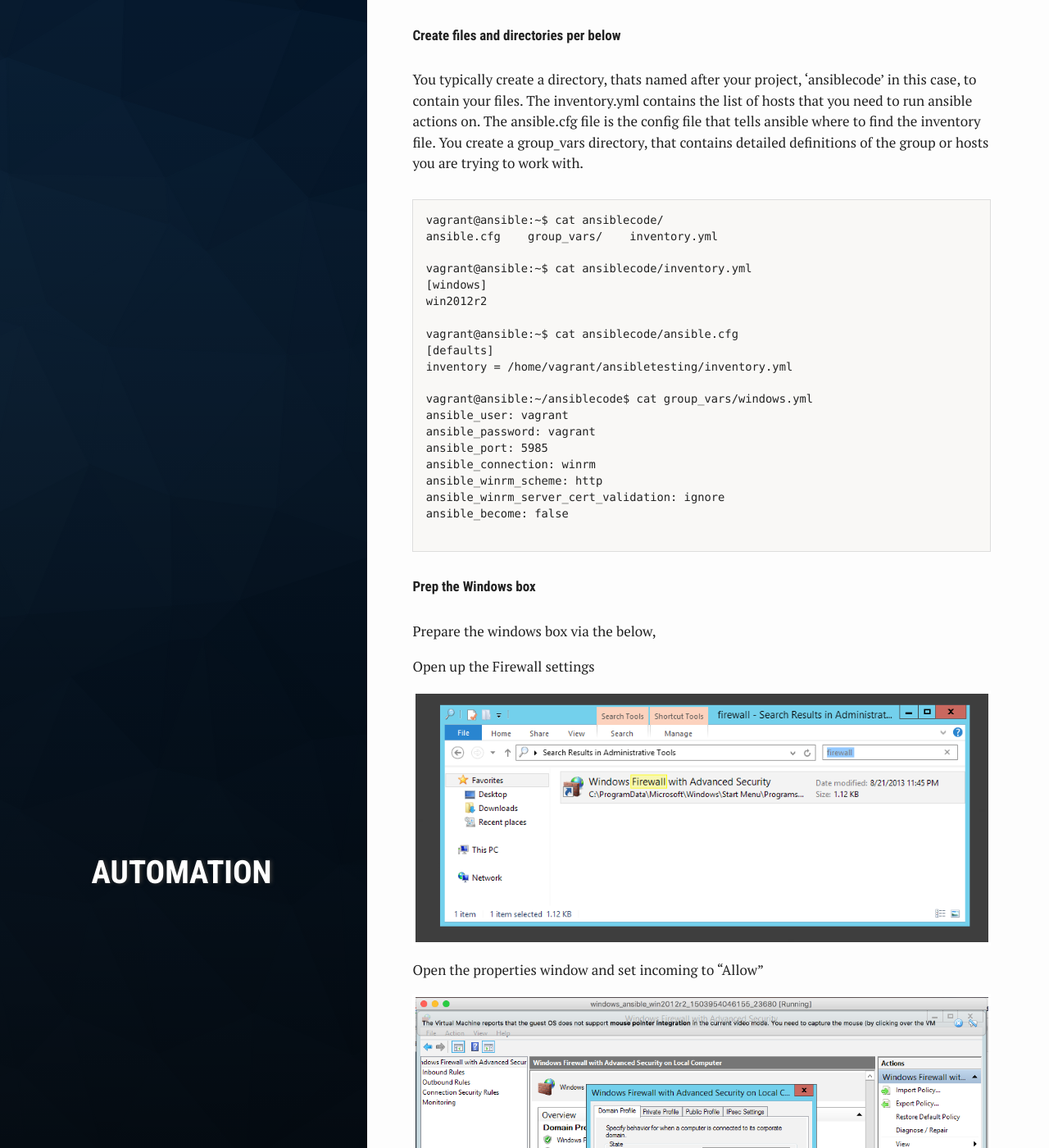
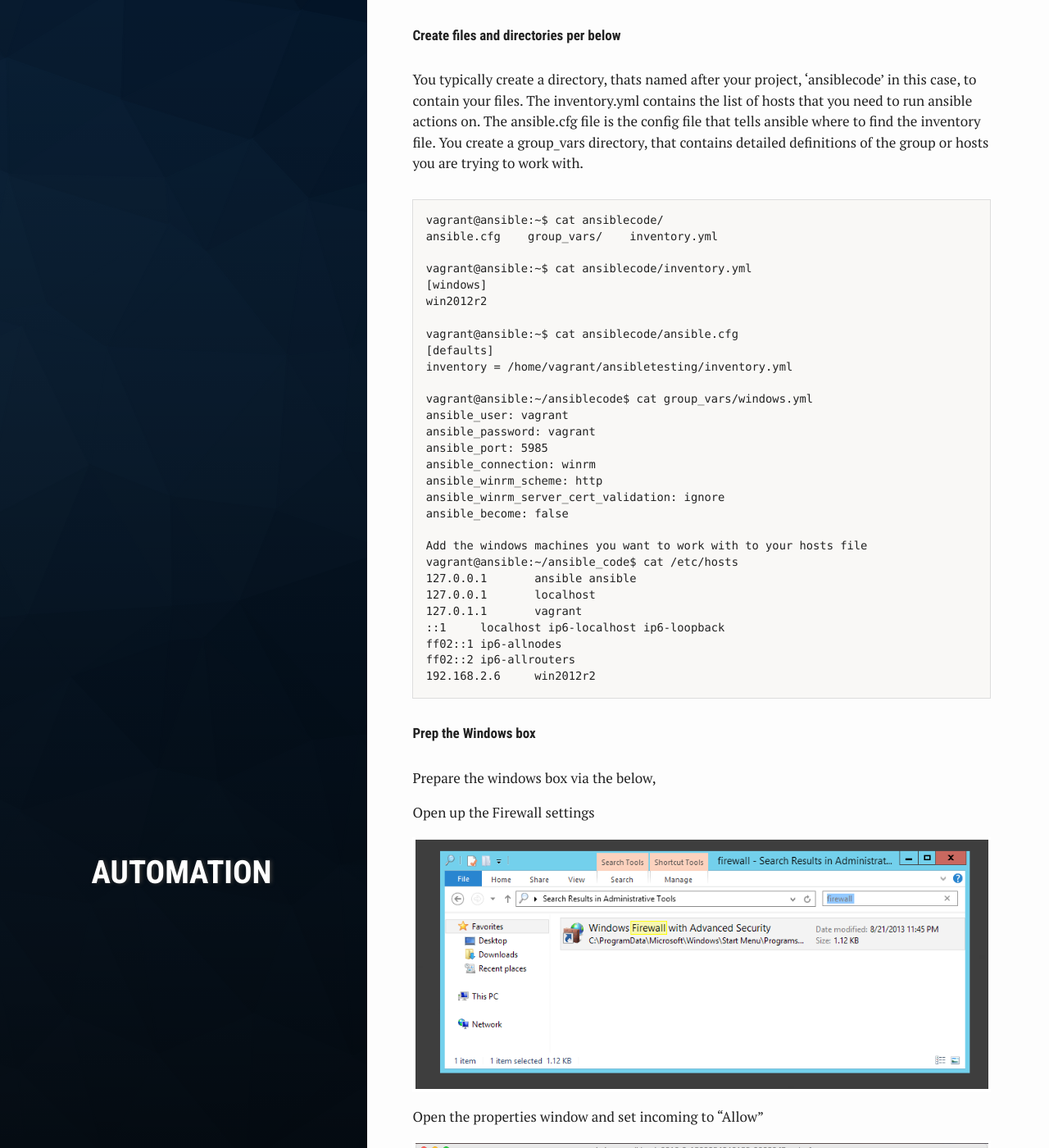
Before and after one commit to qapage/qapage.github.io, a Jekyll site: the page built from _posts/2017-08-28-Ansible-And-Windows-getting-started.md, in a window 1280 px wide and 1400 px high, scrolled down 3087 px. Shown: the whole window at 82% size. Built offline with Jekyll 4.4.1, drawn with Linux system fonts in a browser that asks for light colours.

Commit message:
Updated the ansible and windows post to add in a missing step

````diff
--- a/_posts/2017-08-28-Ansible-And-Windows-getting-started.md
+++ b/_posts/2017-08-28-Ansible-And-Windows-getting-started.md
@@ -137,6 +137,15 @@ ansible_winrm_scheme: http
 ansible_winrm_server_cert_validation: ignore
 ansible_become: false
 
+Add the windows machines you want to work with to your hosts file
+vagrant@ansible:~/ansible_code$ cat /etc/hosts
+127.0.0.1       ansible ansible
+127.0.0.1       localhost
+127.0.1.1       vagrant
+::1     localhost ip6-localhost ip6-loopback
+ff02::1 ip6-allnodes
+ff02::2 ip6-allrouters
+192.168.2.6     win2012r2
 ```
 
 ##### Prep the Windows box
@@ -147,6 +156,7 @@ Open up the Firewall settings
 
 Open the properties window and set incoming to "Allow"
 ![placeholder](/assets/images/firewall_properties.png)
+
 
 ##### Test run!
 Lets try and see if we can run a sample command on the windows box. I'm going to go with the win__ping command.
````
